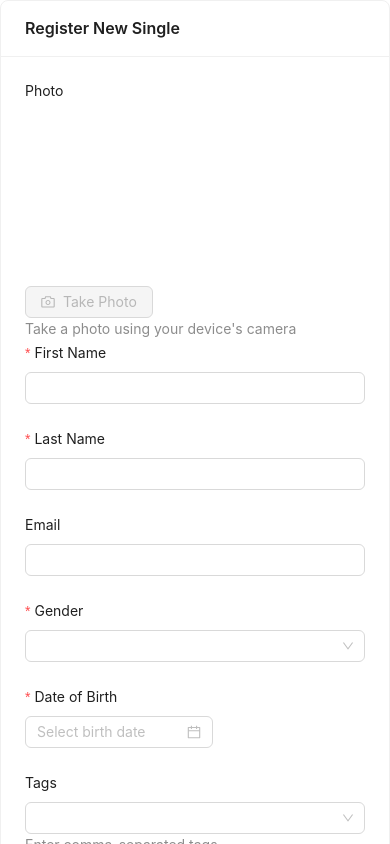
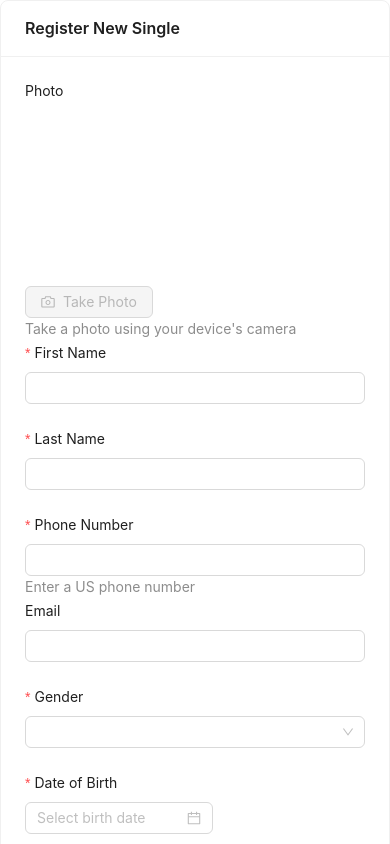
Before and after one commit to Seebiscuit/matchan, a Next.js app: page /singles/new in a window 390 px wide. Shown: the top 844 px of the page. Built offline with nearby package versions, Linux system fonts and the light colour scheme; no server answers.

Commit message:
Swaps phone for email as unique constraint

```diff
--- a/package.json
+++ b/package.json
@@ -6,6 +6,7 @@
     "@prisma/client": "^6.0.1",
     "@tanstack/react-query": "^5.22.0",
     "antd": "^5.14.0",
+    "libphonenumber-js": "^1.11.16",
     "next": "^14.2.18",
     "next-auth": "^4.24.5",
     "react": "^18.2.0",
--- a/src/app/api/singles/[id]/route.ts
+++ b/src/app/api/singles/[id]/route.ts
@@ -3,10 +3,15 @@ import { singlesRepository } from "@/lib/api/repository/singles";
 import { withAuth } from "@/lib/auth/withAuth";
 import { UserRole } from "@prisma/client";
 import { z } from "zod";
+import { phoneNumberUtils } from "@/lib/utils/phoneNumberUtils";
 
 const updateSingleSchema = z.object({
   firstName: z.string().min(1).optional(),
   lastName: z.string().min(1).optional(),
+  phoneNumber: z.string()
+    .min(1, 'Phone number is required')
+    .refine(phoneNumberUtils.validate, 'Invalid phone number')
+    .transform(phoneNumberUtils.normalize),
   email: z.string().email().optional(),
   gender: z.enum(['MALE', 'FEMALE']).optional(),
   dateOfBirth: z.string().datetime().optional(),
--- a/src/app/api/singles/route.ts
+++ b/src/app/api/singles/route.ts
@@ -4,10 +4,15 @@ import { z } from "zod";
 import { saveImage } from "@/lib/utils/image-upload";
 import { withAuth } from "@/lib/auth/withAuth";
 import { UserRole } from "@prisma/client";
+import { phoneNumberUtils } from '@/lib/utils/phone-number'
 
 const createSingleSchema = z.object({
   firstName: z.string().min(1),
   lastName: z.string().min(1),
+  phoneNumber: z.string()
+    .min(1, 'Phone number is required')
+    .refine(phoneNumberUtils.validate, 'Invalid phone number')
+    .transform(phoneNumberUtils.normalize),
   email: z.string().email().optional(),
   gender: z.enum(['MALE', 'FEMALE']),
   dateOfBirth: z.string().datetime(),
@@ -15,7 +20,7 @@ const createSingleSchema = z.object({
   tags: z.array(z.string()).optional().default([]),
 }).required().transform(data => ({
   ...data,
-  tags: data.tags || [], // Ensure tags is always an array
+  tags: data.tags || [],
 }));
 
 async function POST(req: Request) {
--- a/src/app/singles/new/page.tsx
+++ b/src/app/singles/new/page.tsx
@@ -6,6 +6,7 @@ import { useCreateSingle } from '@/hooks/singles/use-create-single';
 import type { CreateSingleDto } from '@/types/singles';
 import { CameraInput } from '@/components/camera-input';
 import dayjs from 'dayjs';
+import { phoneNumberUtils } from '@/lib/utils/phone-number'
 
 export default function NewSinglePage() {
   const { mutate: createSingle, isPending } = useCreateSingle();
@@ -68,6 +69,29 @@ export default function NewSinglePage() {
           </Form.Item>
 
           <Form.Item
+            label="Phone Number"
+            name="phoneNumber"
+            rules={[
+              { required: true, message: 'Please input phone number' },
+              { validator: (_, value) =>
+                phoneNumberUtils.validate(value)
+                  ? Promise.resolve()
+                  : Promise.reject('Please enter a valid phone number')
+              }
+            ]}
+            help="Enter a US phone number"
+          >
+            <Input
+              onChange={e => {
+                const formatted = phoneNumberUtils.format(e.target.value)
+                if (formatted !== e.target.value) {
+                  form.setFieldsValue({ phoneNumber: formatted })
+                }
+              }}
+            />
+          </Form.Item>
+
+          <Form.Item
             label="Email"
             name="email"
             rules={[{ type: 'email', message: 'Please enter a valid email' }]}
--- a/src/app/singles/page.tsx
+++ b/src/app/singles/page.tsx
@@ -6,6 +6,7 @@ import { ColumnsType } from 'antd/es/table';
 import { useSingles, SingleWithTags, useDeleteSingle } from '@/hooks/singles/use-singles';
 import dayjs from 'dayjs';
 import React from 'react';
+import { phoneNumberUtils } from '@/lib/utils/phone-number';
 
 export default function SinglesPage() {
   const { data: singles, isLoading } = useSingles();
@@ -45,6 +46,11 @@ export default function SinglesPage() {
       key: 'name',
       render: (_, record) => `${record.firstName} ${record.lastName}`,
       sorter: (a, b) => a.firstName.localeCompare(b.firstName),
+    },
+    {
+      title: 'Phone',
+      key: 'phoneNumber',
+      render: (_, record) => phoneNumberUtils.format(record.phoneNumber),
     },
     {
       title: 'Email',
--- a/src/lib/api/repository/singles.ts
+++ b/src/lib/api/repository/singles.ts
@@ -6,6 +6,7 @@ export type CreateSingleInput = {
   firstName: string;
   lastName: string;
   email?: string;
+  phoneNumber: string;
   gender: 'MALE' | 'FEMALE';
   dateOfBirth: Date;
   imageId?: string;
@@ -95,6 +96,7 @@ export const singlesRepository = {
         { firstName: { contains: params.search, mode: 'insensitive' } },
         { lastName: { contains: params.search, mode: 'insensitive' } },
         { email: { contains: params.search, mode: 'insensitive' } },
+        { phoneNumber: { contains: params.search } },
       ];
     }
 
--- /dev/null
+++ b/src/lib/utils/phone-number.ts
@@ -0,0 +1,18 @@
+import { parsePhoneNumberFromString } from 'libphonenumber-js/min'
+
+export const phoneNumberUtils = {
+  validate: (phone: string) => {
+    const phoneNumber = parsePhoneNumberFromString(phone, 'US')
+    return phoneNumber?.isValid() || false
+  },
+
+  format: (phone: string) => {
+    const phoneNumber = parsePhoneNumberFromString(phone, 'US')
+    return phoneNumber?.format('NATIONAL') || phone
+  },
+
+  normalize: (phone: string) => {
+    const phoneNumber = parsePhoneNumberFromString(phone, 'US')
+    return phoneNumber?.format('E.164') || phone
+  }
+}
--- a/src/types/singles.ts
+++ b/src/types/singles.ts
@@ -3,6 +3,7 @@ export type Single = {
   firstName: string;
   lastName: string;
   email?: string;
+  phoneNumber: string;
   gender: 'MALE' | 'FEMALE';
   dateOfBirth: string;
   image?: Uint8Array;
@@ -13,6 +14,7 @@ export type CreateSingleDto = {
   firstName: string;
   lastName: string;
   email?: string;
+  phoneNumber: string;
   gender: 'MALE' | 'FEMALE';
   dateOfBirth: string;
   image?: Uint8Array;
```
Also changed, not shown: 2 other files (tests, documents, lock files or other folders).
